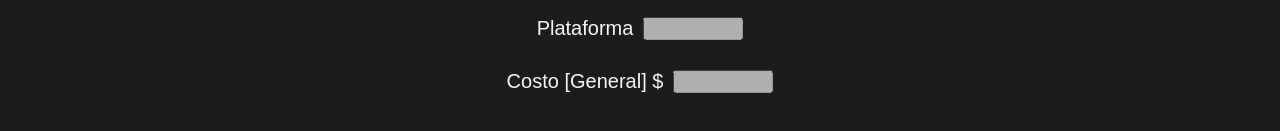
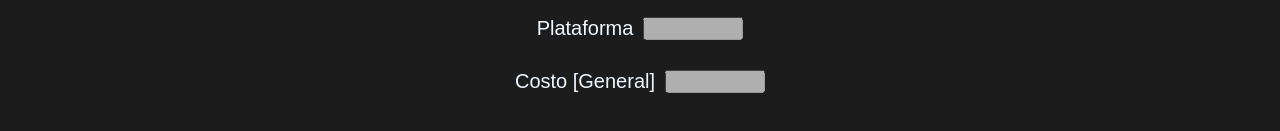
Before and after one commit to diegoolivera/mi-treN, a React (Create React App) app: page / in a window 1280 px wide. Shown: the part 413-544 px from the top of the page. Built offline with nearby package versions, Linux system fonts and the light colour scheme; a web font is replaced by a local one.

Commit message:
[UPDATE]formato plata y minutos proximo

```diff
--- a/src/componentes/viaje/Viaje.jsx
+++ b/src/componentes/viaje/Viaje.jsx
@@ -6,6 +6,7 @@ import "./viaje.css"
 import LogicaViaje from '../../utils/Viaje'
 
 const v = new LogicaViaje()
+const pesoFormat = Intl.NumberFormat('es-AR');
 const Viaje = ({tb}) => {
 
     const [selectOrigen,setSelectOrigen] = useState("")
@@ -37,9 +38,9 @@ const Viaje = ({tb}) => {
     }
 
     const fillFields = (tren,total)=>{
-        inputProximo.current.value = tren.proximo
+        inputProximo.current.value = tren.proximo + " min"
         inputPlataforma.current.value = tren.plataforma
-        inputTotal.current.value = total
+        inputTotal.current.value = "$ " + pesoFormat.format(total)
     }
 
   return (
@@ -94,8 +95,8 @@ const Viaje = ({tb}) => {
             </div>
 
             <div className='contentTrenDates'>
-                <p>Costo [{tb}] $</p>
-                <input ref={inputTotal} type="number" id="" disabled  />
+                <p>Costo [{tb}] </p>
+                <input ref={inputTotal} type="text" id="" disabled  />
             </div>
         </div>
     </article>
--- a/src/utils/Viaje.js
+++ b/src/utils/Viaje.js
@@ -41,8 +41,8 @@ const funciones = require('../utils/funciones')
 
 
     getDatosViaje(){
-        let minExtra = funciones.getRandomInt(20,50)
-        let proximo = new Date().getHours() + ":" + (new Date().getMinutes()+minExtra)
+        let minExtra = funciones.getRandomInt(10,50)
+        let proximo = minExtra
         let plataforma = funciones.getRandomInt(1,30)
         const dates={
             proximo:proximo,
```
